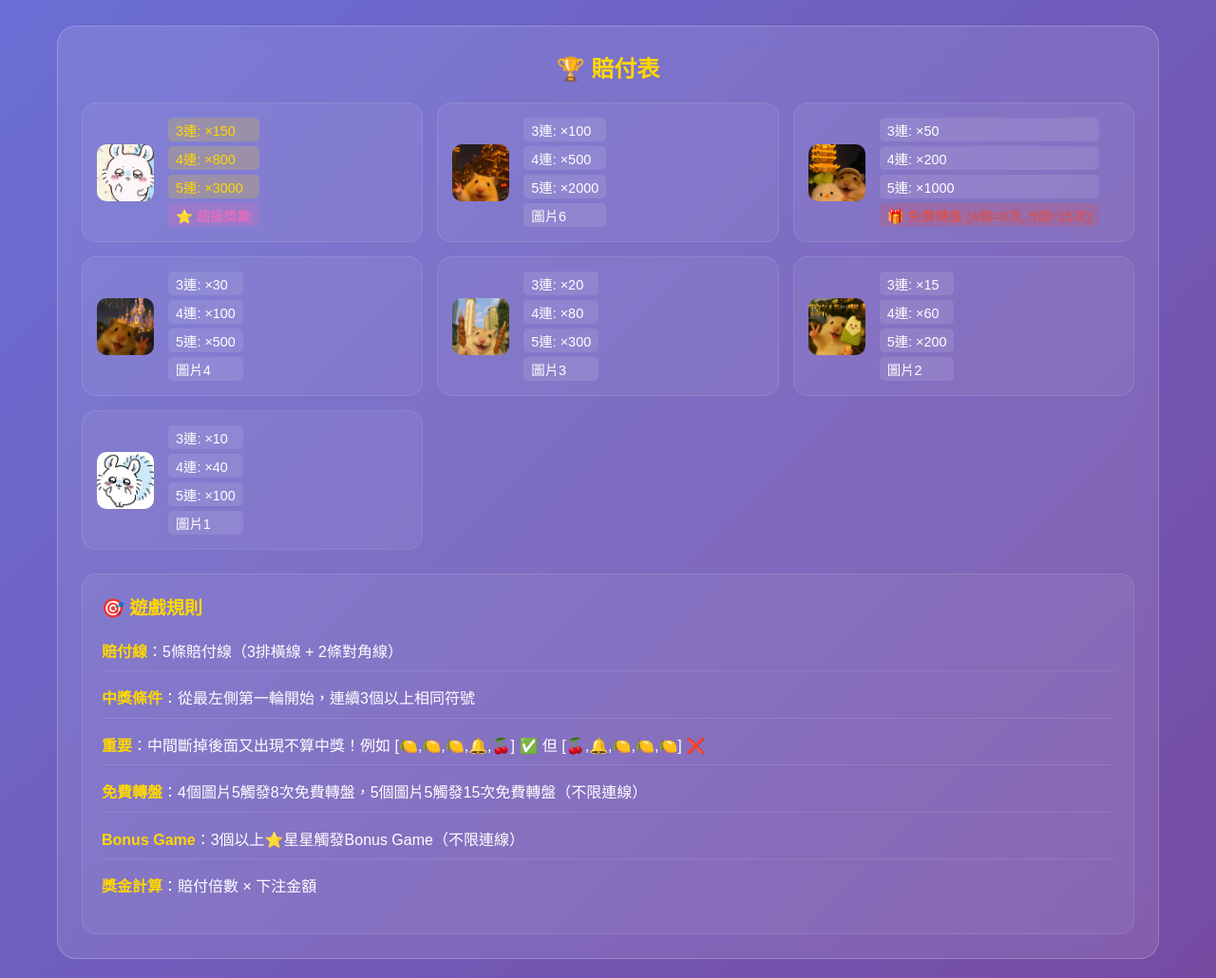
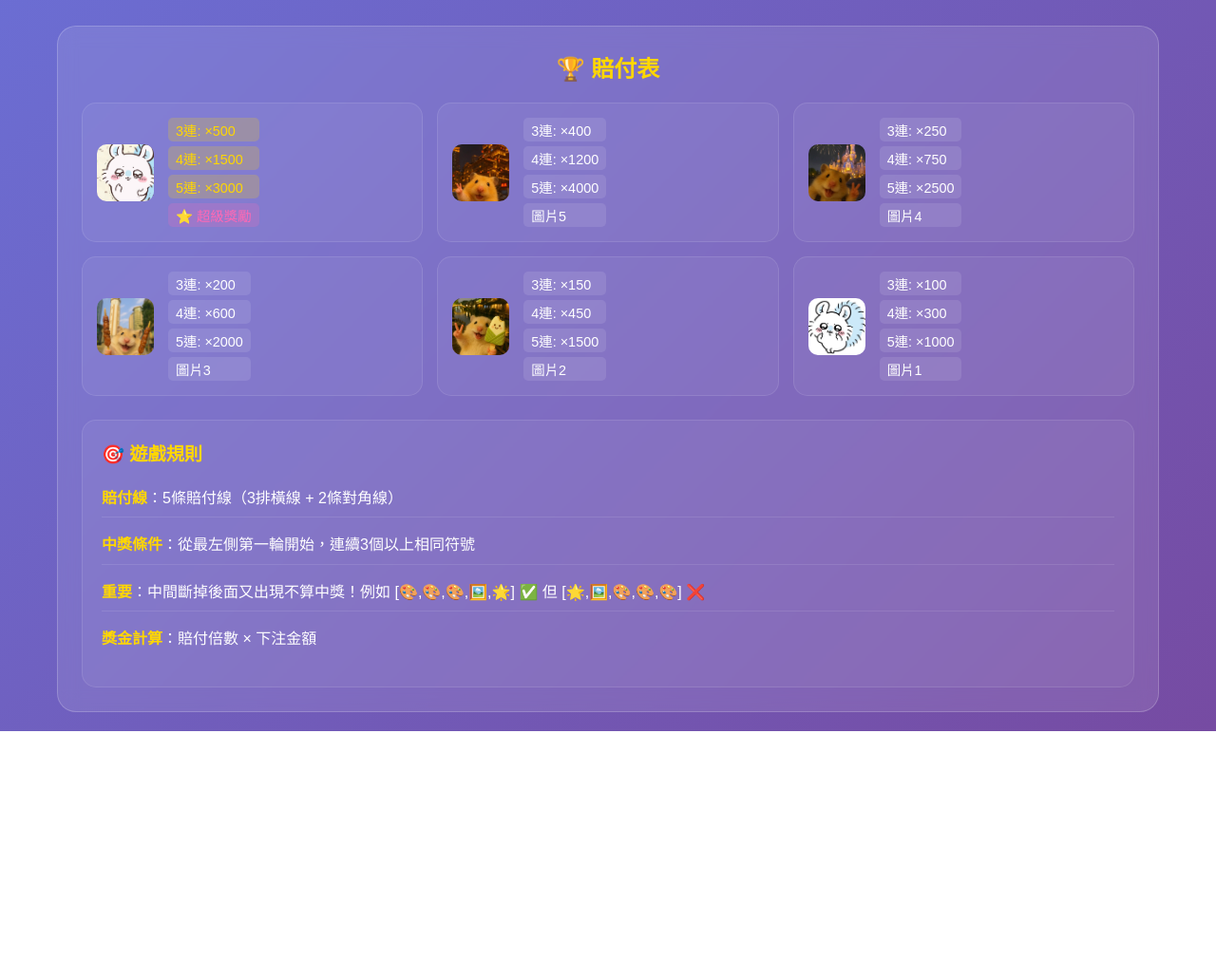
Before and after one commit to susuyummy/slot-machine, a plain HTML site: page index.html in a window 1280 px wide. Shown: the part 984-2014 px from the top of the page at 95% size. After the commit the page ends 1754 px from the top, so only its background shows below. Drawn offline with Linux system fonts and the light colour scheme.

Commit message:
完成免費轉盤移除，更新HTML賠付表和規則，移除測試動畫

```diff
--- a/index.html
+++ b/index.html
@@ -25,10 +25,7 @@
                 <div class="info-label">獎金</div>
                 <div class="info-value" id="win-display">0</div>
             </div>
-            <div class="info-item free-spins" id="free-spins-container" style="display: none;">
-                <div class="info-label">🎁 免費轉盤</div>
-                <div class="info-value" id="free-spins">0</div>
-            </div>
+
         </div>
 
         <!-- 轉輪區域 -->
@@ -135,41 +132,33 @@
             <h3>🏆 賠付表</h3>
             <div class="paytable-grid">
                 <div class="paytable-item">
-                    <img src="IMG_1385.JPG" alt="圖片7" style="width: 60px; height: 60px; object-fit: cover; border-radius: 10px;" onerror="this.outerHTML='<div class=\'symbol-display\'>🐰</div>';">
+                    <img src="IMG_1385.JPG" alt="圖片6" style="width: 60px; height: 60px; object-fit: cover; border-radius: 10px;" onerror="this.outerHTML='<div class=\'symbol-display\'>🐰</div>';">
                     <div class="payouts">
-                        <span class="high-value">3連: ×150</span>
-                        <span class="high-value">4連: ×800</span>
+                        <span class="high-value">3連: ×500</span>
+                        <span class="high-value">4連: ×1500</span>
                         <span class="high-value">5連: ×3000</span>
                         <span class="special">⭐ 超級獎勵</span>
                     </div>
                 </div>
 
                 <div class="paytable-item">
-                    <img src="71052E39-0FE6-476E-8F06-338760888F7B_1_102_o.jpeg" alt="圖片6" style="width: 60px; height: 60px; object-fit: cover; border-radius: 10px;" onerror="this.outerHTML='<div class=\'symbol-display\'>🎯</div>';">
+                    <img src="71052E39-0FE6-476E-8F06-338760888F7B_1_102_o.jpeg" alt="圖片5" style="width: 60px; height: 60px; object-fit: cover; border-radius: 10px;" onerror="this.outerHTML='<div class=\'symbol-display\'>🎯</div>';">
                     <div class="payouts">
-                        <span>3連: ×100</span>
-                        <span>4連: ×500</span>
-                        <span>5連: ×2000</span>
-                        <span>圖片6</span>
+                        <span>3連: ×400</span>
+                        <span>4連: ×1200</span>
+                        <span>5連: ×4000</span>
+                        <span>圖片5</span>
                     </div>
                 </div>
 
-                <div class="paytable-item">
-                    <img src="88750017-4810-4A26-A170-3374C30A44DA_1_105_c.jpeg" alt="圖片5" style="width: 60px; height: 60px; object-fit: cover; border-radius: 10px;" onerror="this.outerHTML='<div class=\'symbol-display\'>💫</div>';">
-                    <div class="payouts">
-                        <span>3連: ×50</span>
-                        <span>4連: ×200</span>
-                        <span>5連: ×1000</span>
-                        <span class="free-spin">🎁 免費轉盤 (4個=8次, 5個=15次)</span>
-                    </div>
-                </div>
+
 
                 <div class="paytable-item">
                     <img src="A3DA6D9E-0EAF-417B-8A37-97C6EE7B9441_1_102_o.jpeg" alt="圖片4" style="width: 60px; height: 60px; object-fit: cover; border-radius: 10px;" onerror="this.outerHTML='<div class=\'symbol-display\'>✨</div>';">
                     <div class="payouts">
-                        <span>3連: ×30</span>
-                        <span>4連: ×100</span>
-                        <span>5連: ×500</span>
+                        <span>3連: ×250</span>
+                        <span>4連: ×750</span>
+                        <span>5連: ×2500</span>
                         <span>圖片4</span>
                     </div>
                 </div>
@@ -177,9 +166,9 @@
                 <div class="paytable-item">
                     <img src="C3644DE6-C8C9-4670-BF6F-7C29A7DED3AF_1_102_o.jpeg" alt="圖片3" style="width: 60px; height: 60px; object-fit: cover; border-radius: 10px;" onerror="this.outerHTML='<div class=\'symbol-display\'>🌟</div>';">
                     <div class="payouts">
-                        <span>3連: ×20</span>
-                        <span>4連: ×80</span>
-                        <span>5連: ×300</span>
+                        <span>3連: ×200</span>
+                        <span>4連: ×600</span>
+                        <span>5連: ×2000</span>
                         <span>圖片3</span>
                     </div>
                 </div>
@@ -187,9 +176,9 @@
                 <div class="paytable-item">
                     <img src="CD978DF5-874B-4B32-8F1F-45C6F1829101_1_105_c.jpeg" alt="圖片2" style="width: 60px; height: 60px; object-fit: cover; border-radius: 10px;" onerror="this.outerHTML='<div class=\'symbol-display\'>🖼️</div>';">
                     <div class="payouts">
-                        <span>3連: ×15</span>
-                        <span>4連: ×60</span>
-                        <span>5連: ×200</span>
+                        <span>3連: ×150</span>
+                        <span>4連: ×450</span>
+                        <span>5連: ×1500</span>
                         <span>圖片2</span>
                     </div>
                 </div>
@@ -197,9 +186,9 @@
                 <div class="paytable-item">
                     <img src="IMG_1538.JPG" alt="圖片1" style="width: 60px; height: 60px; object-fit: cover; border-radius: 10px;" onerror="this.outerHTML='<div class=\'symbol-display\'>🎨</div>';">
                     <div class="payouts">
-                        <span>3連: ×10</span>
-                        <span>4連: ×40</span>
-                        <span>5連: ×100</span>
+                        <span>3連: ×100</span>
+                        <span>4連: ×300</span>
+                        <span>5連: ×1000</span>
                         <span>圖片1</span>
                     </div>
                 </div>
@@ -210,9 +199,7 @@
                 <ul>
                     <li><strong>賠付線</strong>：5條賠付線（3排橫線 + 2條對角線）</li>
                     <li><strong>中獎條件</strong>：從最左側第一輪開始，連續3個以上相同符號</li>
-                    <li><strong>重要</strong>：中間斷掉後面又出現不算中獎！例如 [🍋,🍋,🍋,🔔,🍒] ✅ 但 [🍒,🔔,🍋,🍋,🍋] ❌</li>
-                    <li><strong>免費轉盤</strong>：4個圖片5觸發8次免費轉盤，5個圖片5觸發15次免費轉盤（不限連線）</li>
-                    <li><strong>Bonus Game</strong>：3個以上⭐星星觸發Bonus Game（不限連線）</li>
+                    <li><strong>重要</strong>：中間斷掉後面又出現不算中獎！例如 [🎨,🎨,🎨,🖼️,🌟] ✅ 但 [🌟,🖼️,🎨,🎨,🎨] ❌</li>
                     <li><strong>獎金計算</strong>：賠付倍數 × 下注金額</li>
                 </ul>
             </div>
--- a/script.js
+++ b/script.js
@@ -1150,19 +1150,6 @@ function initGame() {
         domManager.showMessage('🎰 標準拉霸機準備就緒！從最左側開始連續3個以上相同圖片才能中獎！', 'info');
         console.log('✅ 顯示初始化完成');
 
-        // 測試動畫
-        console.log('🧪 測試動畫功能...');
-        setTimeout(() => {
-            console.log('開始測試動畫...');
-            domManager.showSpinAnimation();
-
-            setTimeout(() => {
-                console.log('停止測試動畫...');
-                const testBoard = gameState.generateRandomBoard();
-                domManager.hideSpinAnimation(testBoard);
-            }, 2000);
-        }, 1000);
-
         // 全域調試接口
         window.gameDebug = {
             state: () => gameState.getStatus(),
```
